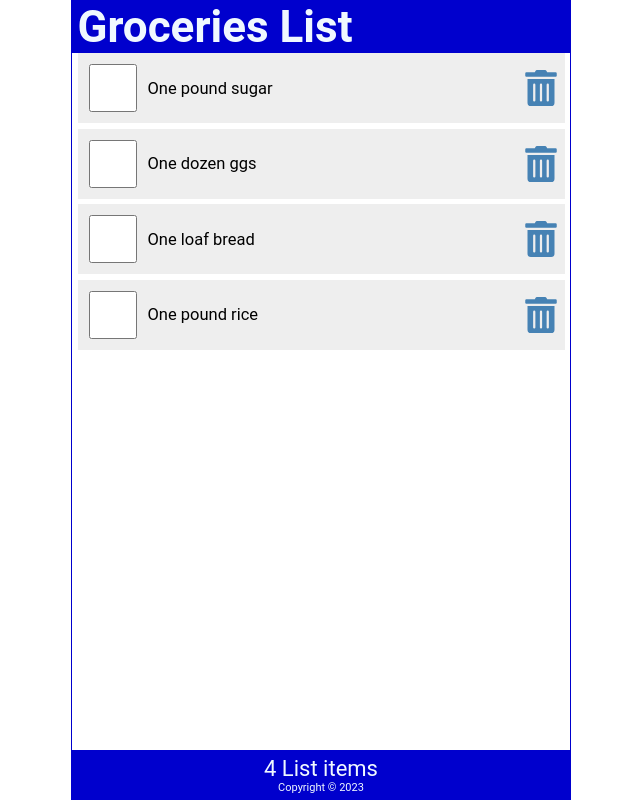
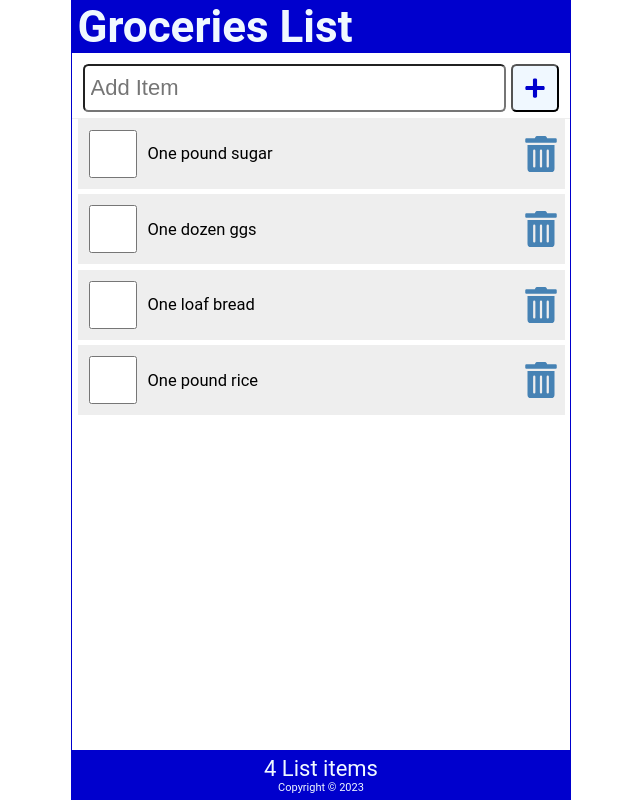
Before and after one commit to DFStechBox/001tut, a React (Create React App) app: page / in a window 1280 px wide. Shown: the whole page, without its empty margins (319-959 px from the left). Built offline with nearby package versions, Linux system fonts and the light colour scheme.

Commit message:
added addItems.js

```diff
--- a/public/index.html
+++ b/public/index.html
@@ -9,12 +9,12 @@
       name="description"
       content="Web site created using create-react-app"
     />
-    <!-- <link rel="apple-touch-icon" href="%PUBLIC_URL%/logo192.png" /> -->
+
     <!--
       manifest.json provides metadata used when your web app is installed on a
       user's mobile device or desktop. See https://developers.google.com/web/fundamentals/web-app-manifest/
     -->
-    <link rel="manifest" href="%PUBLIC_URL%/manifest.json" />
+    <!-- <link rel="manifest" href="%PUBLIC_URL%/manifest.json" /> -->
     <!--
       Notice the use of %PUBLIC_URL% in the tags above.
       It will be replaced with the URL of the `public` folder during the build.
--- /dev/null
+++ b/src/AddItem.js
@@ -0,0 +1,23 @@
+import React from "react";
+import { FaPlus } from "react-icons/fa";
+
+const AddItem = () => {
+  return (
+    <form className="addForm">
+      <label htmlFor="addItem">Add Item</label>
+      <input
+        autoFocus
+        id="addItem"
+        type="text"
+        placeholder="Add Item"
+        required
+      />
+
+      <button type="submit" aria-label="Add Item">
+        <FaPlus />
+      </button>
+    </form>
+  );
+};
+
+export default AddItem;
--- a/src/App.js
+++ b/src/App.js
@@ -1,4 +1,5 @@
 import Header from "./Header";
+import AddItem from "./AddItem";
 import Content from "./Content";
 import Footer from "./Footer";
 import { useState } from "react";
@@ -44,6 +45,7 @@
   return (
     <div className="App">
       <Header title="Groceries List" />
+      <AddItem />
       <Content
         items={items}
         handleCheck={handleCheck}
--- a/src/LineItem.js
+++ b/src/LineItem.js
@@ -4,7 +4,7 @@
 
 const LineItem = ({ item, handleCheck, handleDelete }) => {
   return (
-    <li className="item" key={item.id}>
+    <li className="item">
       <input
         type="checkbox"
         onChange={() => handleCheck(item.id)}
```
Lines whose indentation alone changed are shown as unchanged.
